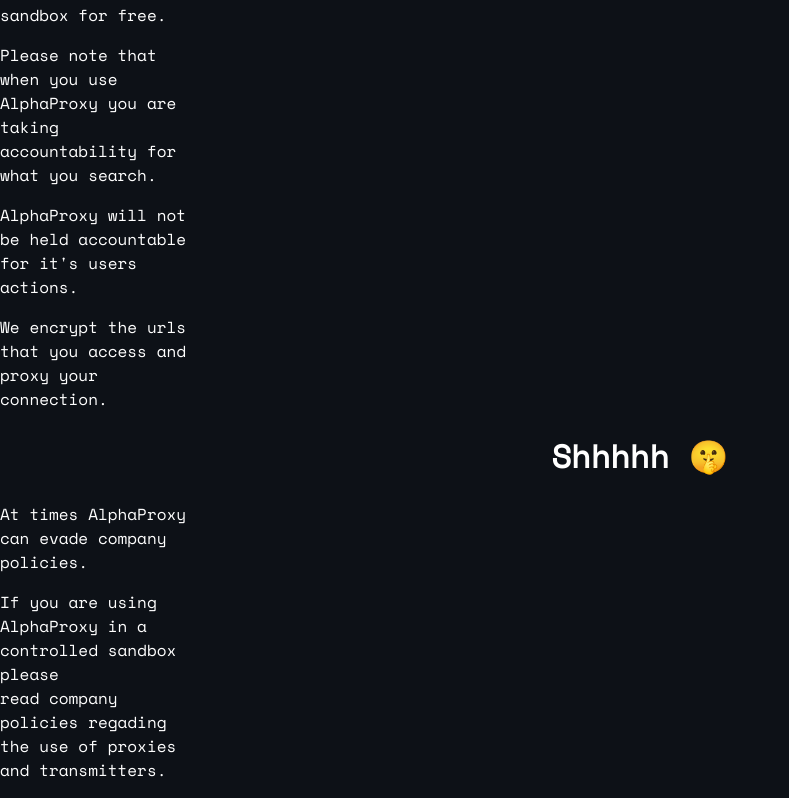
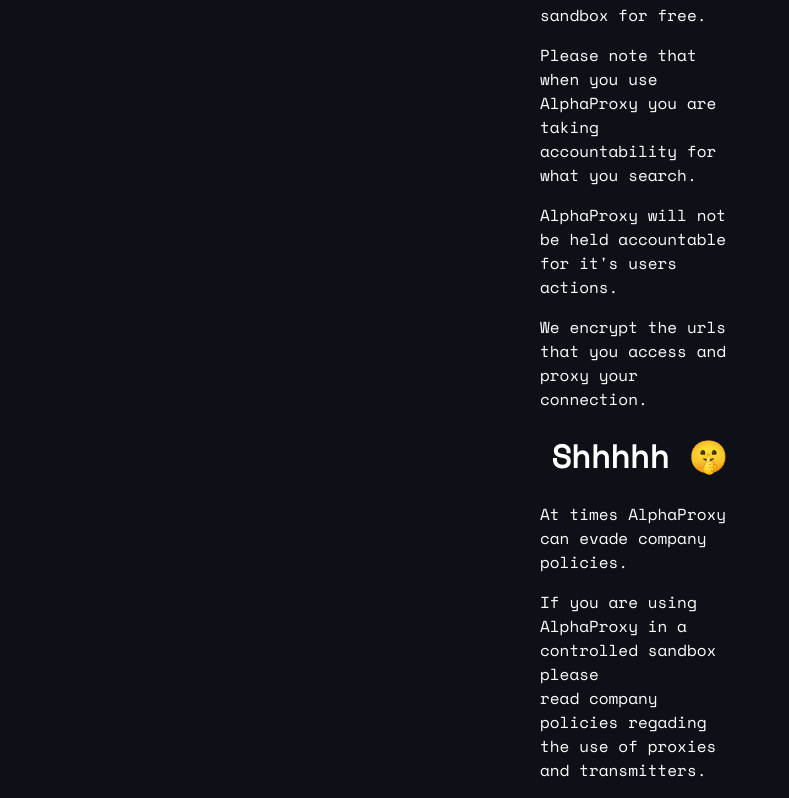
Before and after one commit to MrGilli/StripeProxy, a website: page demo/index.html in a window 1280 px wide. Shown: the part 835-1633 px from the top of the page, without its empty margins (0-789 px from the left). Drawn offline with nearby package versions, Linux system fonts and the light colour scheme; a script that the page names is missing.

Commit message:
Update index.html

```diff
--- a/demo/index.html
+++ b/demo/index.html
@@ -19,7 +19,7 @@
     </div><br><br><br><br><br>
 
     <h1>About</h1>
-    <div style="width: 200px;">
+    <div style="width: 200px; margin: 0 auto;">
       <div style="text-align: left;">
         <p>We are a great community of people looking for away to take back internet censorship.</p>
         <p>With AlpahProxy you can access restricted websites in a controlled sandbox for free.</p>
@@ -30,7 +30,7 @@
     </div>
 
     <h1>Shhhhh 🤫</h1>
-    <div style="width: 200px;">
+    <div style="width: 200px; margin: 0 auto;">
       <div style="text-align: left;">
          <p>At times AlphaProxy can evade company policies.</p>
          <p>If you are using AlphaProxy in a controlled sandbox please <br> read company policies regading the use of proxies and transmitters.</p>
```
